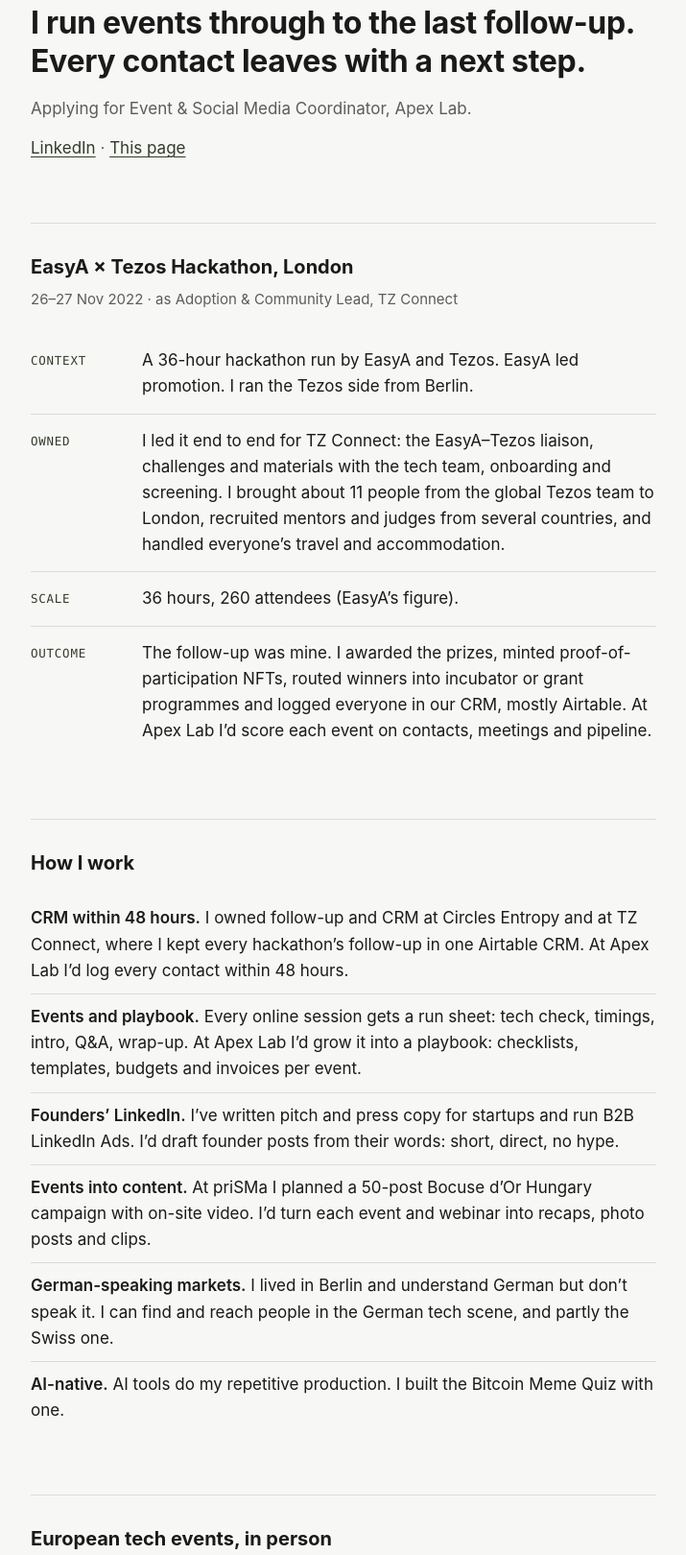
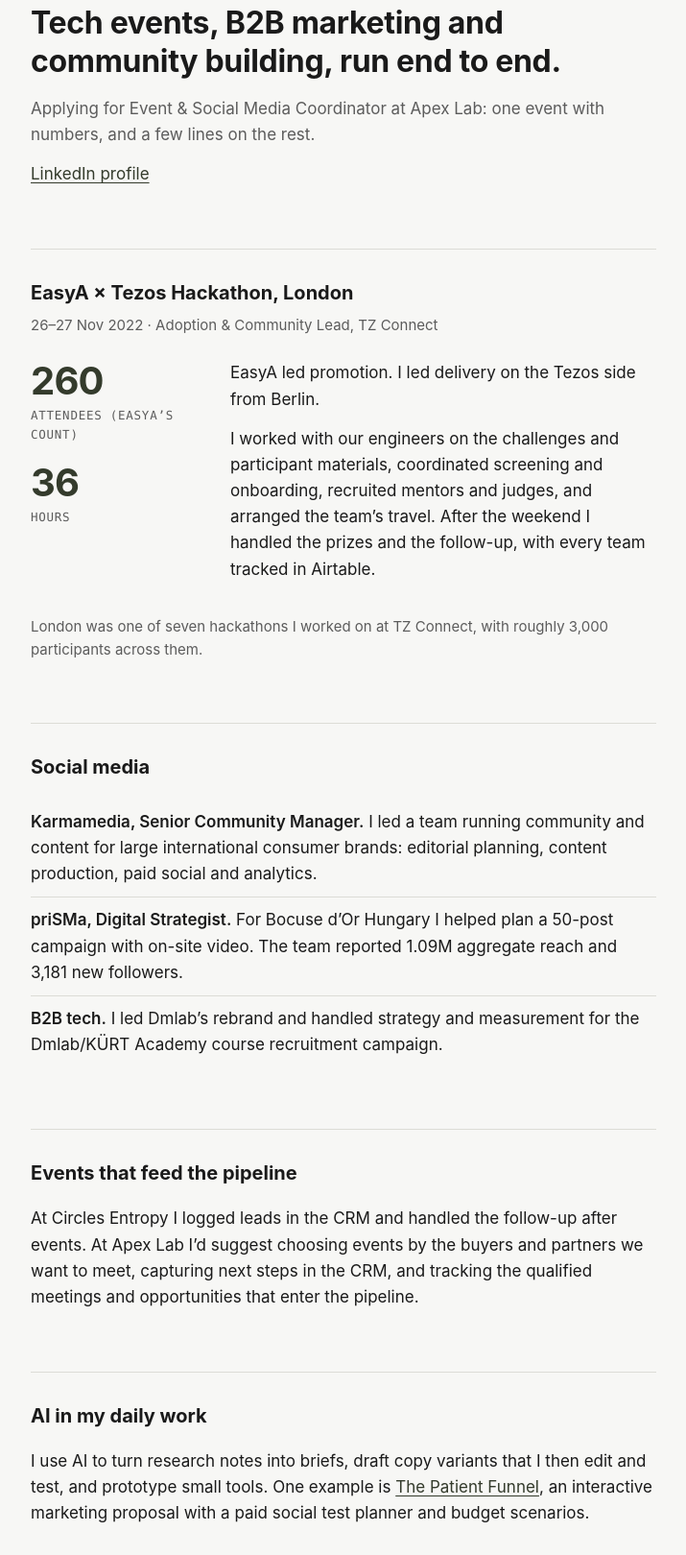
Before and after one commit to KittiBorissza/kitti.borissza.com, a plain HTML site: page apex-lab/index.html in a window 1280 px wide. Shown: the part 117-1737 px from the top of the page at 96% size, without its empty margins (282-997 px from the left). Drawn offline with Linux system fonts and the light colour scheme.

Commit message:
Apex Lab page v7: concise application revision (#30)
Co-authored-by: Cursor Agent <cursoragent@cursor.com>
Co-authored-by: Kitti Borissza <KittiBorissza@users.noreply.github.com>

```diff
--- a/apex-lab/index.html
+++ b/apex-lab/index.html
@@ -4,7 +4,7 @@
 <meta charset="utf-8">
 <meta name="viewport" content="width=device-width, initial-scale=1">
 <title>Kitti Borissza — Event &amp; Social Media Coordinator, Apex Lab</title>
-<meta name="description" content="Kitti Borissza: one event case study, how I’d run events and LinkedIn, and relevant roles. Applying for Event &amp; Social Media Coordinator, Apex Lab.">
+<meta name="description" content="Kitti Borissza: tech events, B2B marketing and community building. One event with numbers, social media work and why Apex Lab. Applying for Event &amp; Social Media Coordinator.">
 <style>
   :root {
     --bg: #f7f7f5;
@@ -46,7 +46,13 @@
   li + li { border-top: 1px solid var(--rule); }
   .label { font-weight: 600; }
   .when { color: var(--muted); font-size: 15px; }
-  .todo { background: #ecebe4; color: var(--text); font-family: var(--mono); font-size: 14px; padding: 0 4px; }
+  .split { display: grid; grid-template-columns: 176px minmax(0, 1fr); gap: 0 32px; }
+  .stats { margin: 0; }
+  .stats div + div { margin-top: 18px; }
+  .stats dd { margin: 0; font-size: 40px; line-height: 1.1; font-weight: 650; letter-spacing: -.02em; color: var(--accent); }
+  .stats dt { font-family: var(--mono); font-size: 12.5px; letter-spacing: .06em; text-transform: uppercase; color: var(--muted); margin-top: 4px; }
+  .stats div { display: flex; flex-direction: column-reverse; }
+  .portfolio { margin-top: 20px; color: var(--muted); font-size: 15px; }
   footer { margin-top: 64px; padding-top: 24px; padding-bottom: 64px; }
   footer p { border-top: 1px solid var(--rule); padding-top: 24px; color: var(--muted); font-size: 15px; }
   @media (max-width: 520px) {
@@ -56,6 +62,10 @@
     section { margin-top: 48px; }
     .steps div { grid-template-columns: 1fr; gap: 4px; }
     .steps dt { padding-top: 0; }
+    .split { grid-template-columns: 1fr; gap: 24px; }
+    .stats { display: flex; gap: 40px; }
+    .stats div + div { margin-top: 0; }
+    .stats dd { font-size: 34px; }
   }
 </style>
 </head>
@@ -63,74 +73,54 @@
 <main>
   <header>
     <p class="name">Kitti Borissza</p>
-    <h1>I run events through to the last follow-up. Every contact leaves with a next step.</h1>
-    <p class="lede">Applying for Event &amp; Social Media Coordinator, Apex Lab.</p>
-    <p class="links">
-      <a href="https://www.linkedin.com/in/kittiborissza">LinkedIn</a> ·
-      <a href="https://kittiborissza.github.io/kitti.borissza.com/apex-lab/">This page</a>
-    </p>
+    <h1>Tech events, B2B marketing and community building, run end to end.</h1>
+    <p class="lede">Applying for Event &amp; Social Media Coordinator at Apex Lab: one event with numbers, and a few lines on the rest.</p>
+    <p class="links"><a href="https://www.linkedin.com/in/kittiborissza">LinkedIn profile</a></p>
   </header>
 
   <section aria-labelledby="case">
     <h2 id="case">EasyA × Tezos Hackathon, London</h2>
-    <p class="meta">26–27 Nov 2022 · as Adoption &amp; Community Lead, TZ Connect</p>
-    <dl class="steps">
+    <p class="meta">26–27 Nov 2022 · Adoption &amp; Community Lead, TZ Connect</p>
+    <div class="split">
+      <dl class="stats">
+        <div><dt>Attendees (EasyA’s count)</dt><dd>260</dd></div>
+        <div><dt>Hours</dt><dd>36</dd></div>
+      </dl>
       <div>
-        <dt>Context</dt>
-        <dd>A 36-hour hackathon run by EasyA and Tezos. EasyA led promotion. I ran the Tezos side from Berlin.</dd>
+        <p>EasyA led promotion. I led delivery on the Tezos side from Berlin.</p>
+        <p>I worked with our engineers on the challenges and participant materials, coordinated screening and onboarding, recruited mentors and judges, and arranged the team’s travel. After the weekend I handled the prizes and the follow-up, with every team tracked in Airtable.</p>
       </div>
-      <div>
-        <dt>Owned</dt>
-        <dd>I led it end to end for TZ Connect: the EasyA–Tezos liaison, challenges and materials with the tech team, onboarding and screening. I brought about 11 people from the global Tezos team to London, recruited mentors and judges from several countries, and handled everyone’s travel and accommodation.</dd>
-      </div>
-      <div>
-        <dt>Scale</dt>
-        <dd>36 hours, 260 attendees (EasyA’s figure).</dd>
-      </div>
-      <div>
-        <dt>Outcome</dt>
-        <dd>The follow-up was mine. I awarded the prizes, minted proof-of-participation NFTs, routed winners into incubator or grant programmes and logged everyone in our CRM, mostly Airtable. At Apex Lab I’d score each event on contacts, meetings and pipeline.</dd>
-      </div>
-    </dl>
+    </div>
+    <p class="portfolio">London was one of seven hackathons I worked on at TZ Connect, with roughly 3,000 participants across them.</p>
   </section>
 
-  <section aria-labelledby="how">
-    <h2 id="how">How I work</h2>
+  <section aria-labelledby="social">
+    <h2 id="social">Social media</h2>
     <ul>
-      <li><span class="label">CRM within 48 hours.</span> I owned follow-up and CRM at Circles Entropy and at TZ Connect, where I kept every hackathon’s follow-up in one Airtable CRM. At Apex Lab I’d log every contact within 48 hours.</li>
-      <li><span class="label">Events and playbook.</span> Every online session gets a run sheet: tech check, timings, intro, Q&amp;A, wrap-up. At Apex Lab I’d grow it into a playbook: checklists, templates, budgets and invoices per event.</li>
-      <li><span class="label">Founders’ LinkedIn.</span> I’ve written pitch and press copy for startups and run B2B LinkedIn Ads. I’d draft founder posts from their words: short, direct, no hype.</li>
-      <li><span class="label">Events into content.</span> At priSMa I planned a 50-post Bocuse d’Or Hungary campaign with on-site video. I’d turn each event and webinar into recaps, photo posts and clips.</li>
-      <li><span class="label">German-speaking markets.</span> I lived in Berlin and understand German but don’t speak it. I can find and reach people in the German tech scene, and partly the Swiss one.</li>
-      <li><span class="label">AI-native.</span> AI tools do my repetitive production. I built the Bitcoin Meme Quiz with one.</li>
+      <li><span class="label">Karmamedia, Senior Community Manager.</span> I led a team running community and content for large international consumer brands: editorial planning, content production, paid social and analytics.</li>
+      <li><span class="label">priSMa, Digital Strategist.</span> For Bocuse d’Or Hungary I helped plan a 50-post campaign with on-site video. The team reported 1.09M aggregate reach and 3,181 new followers.</li>
+      <li><span class="label">B2B tech.</span> I led Dmlab’s rebrand and handled strategy and measurement for the Dmlab/KÜRT Academy course recruitment campaign.</li>
     </ul>
   </section>
 
-  <section aria-labelledby="events">
-    <h2 id="events">European tech events, in person</h2>
-    <ul>
-      <li><span class="label">Organiser.</span> EasyA × Tezos Hackathon, London, 2022.</li>
-      <li><span class="label">For Tezos.</span> Web Summit, Lisbon · ETH Paris · Paris Blockchain Week · WeAreDevelopers, Berlin (on the stand, 2022) · despace, Berlin (workshops, exhibitions, hackathon programming, 2022).</li>
-      <li><span class="label">For startups.</span> Pioneers, Vienna, twice: once for Beachegg, once for Servo Movement · CeBIT, Hannover, for Beachegg · Prague Blockchain Week, for Circles Entropy.</li>
-      <li><span class="label">Host.</span> Compass AI &amp; Tech Summit, Budapest, 2026, English-language Data Stage · TEDxDanubia, Budapest, Conversations table host, 2018.</li>
-      <li><span class="label">Attended.</span> Berlin Blockchain Week · Non Fungible Conference, Lisbon.</li>
-    </ul>
+  <section aria-labelledby="pipeline">
+    <h2 id="pipeline">Events that feed the pipeline</h2>
+    <p>At Circles Entropy I logged leads in the CRM and handled the follow-up after events. At Apex Lab I’d suggest choosing events by the buyers and partners we want to meet, capturing next steps in the CRM, and tracking the qualified meetings and opportunities that enter the pipeline.</p>
   </section>
 
-  <section aria-labelledby="roles">
-    <h2 id="roles">Relevant roles</h2>
-    <ul>
-      <li><span class="label">Circles Entropy, Communications &amp; Business Development Manager</span> <span class="when">· 2023</span><br>I positioned the product for business audiences, ran events with developer relations, represented Entropy at Prague Blockchain Week, and sourced, logged and followed up on leads.</li>
-      <li><span class="label">Data Science Klub, Data Café, Compass Data Stage</span> <span class="when">· 2026</span><br>I facilitate monthly online expert talks (about 11 this year). I designed Data Café, a small-table meetup (about 18 at the pilot).</li>
-      <li><span class="label">Hacker Paradise, Community Facilitator</span> <span class="when">· 2019–20</span><br>Arrivals, accommodation and onboarding for a travelling remote-work group: seven cities, four continents.</li>
-      <li><span class="label">SummerOffice, co-creator and co-host</span> <span class="when">· 2017</span><br>A summer co-living community in rural Hungary with the SocialFokus team: about 100 people from five continents.</li>
-      <li><span class="label">Dmlab and KÜRT Academy, via TomorrowPeople</span><br>I led Dmlab’s rebrand and ran KÜRT Academy’s recruitment campaign.</li>
-    </ul>
+  <section aria-labelledby="ai">
+    <h2 id="ai">AI in my daily work</h2>
+    <p>I use AI to turn research notes into briefs, draft copy variants that I then edit and test, and prototype small tools. One example is <a href="https://kittiborissza.github.io/the-patient-funnel/">The Patient Funnel</a>, an interactive marketing proposal with a paid social test planner and budget scenarios.</p>
+  </section>
+
+  <section aria-labelledby="why">
+    <h2 id="why">Why Apex Lab</h2>
+    <p>I do my best work in small remote teams where everyone shapes the plan. I co-founded SocialFokus and co-created SummerOffice, a summer co-living space that brought together about 100 people from five continents, and that is where I learned to practise participatory leadership. At Hacker Paradise I facilitated a travelling remote-work community, so a fully remote team that meets in person a few times a year feels natural to me.</p>
   </section>
 </main>
 
 <footer>
-  <p>Kitti Borissza · Balatonalmádi, near Budapest · Hungarian, English, German (understand) · Open to part-time or contract · <a href="mailto:borisszakitti@gmail.com">borisszakitti@gmail.com</a> · <a href="https://www.linkedin.com/in/kittiborissza">LinkedIn</a></p>
+  <p>Based in Balatonalmádi, Hungary · Open to starting part-time or on a contract basis · Hungarian, English, German (understand) · <a href="mailto:borisszakitti@gmail.com">borisszakitti@gmail.com</a> · <a href="https://www.linkedin.com/in/kittiborissza">LinkedIn</a></p>
 </footer>
 </body>
 </html>
```
